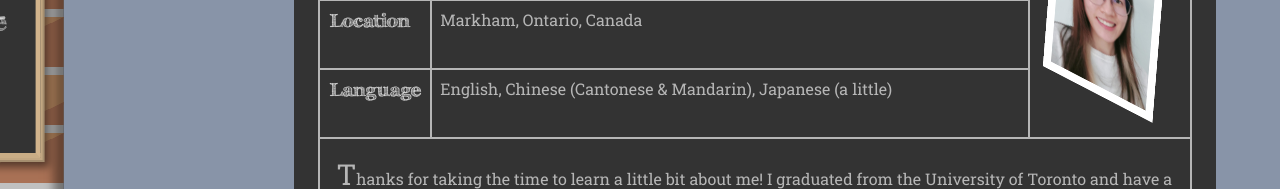
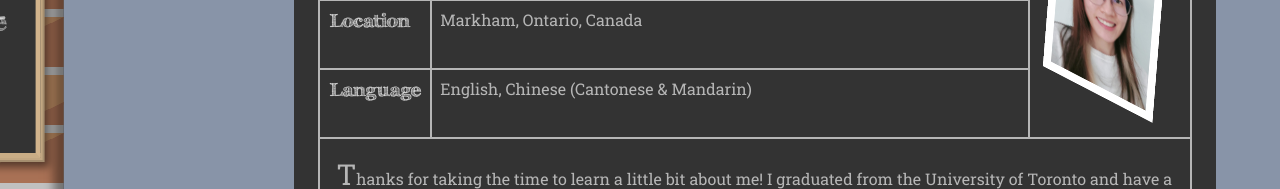
Before and after one commit to ritatanght/portfolio-frontend, a React (Create React App) app: page /about in a window 1280 px wide. Shown: the part 285-474 px from the top of the page. Built offline with nearby package versions, Linux system fonts and the light colour scheme; a web font is replaced by a local one.

Commit message:
Update to have photo to be randomly rendered

```diff
--- a/src/Components/About/index.js
+++ b/src/Components/About/index.js
@@ -1,6 +1,4 @@
-import "./about.scss";
-import photo from "../../assets/images/profile_pic.jpg";
-import { traits, tools } from "../../data";
+import "./about.scss";import { traits, tools, photos } from "../../data";
 
 const About = () => {
   const traitsElement = traits.map((trait) => <li key={trait}>{trait}</li>);
@@ -16,6 +14,8 @@ const About = () => {
       {tool.icon}
     </li>
   ));
+  // randomly show one of two photos
+  const photosSrc = Math.random() < 0.5 ? photos[0] : photos[1];
   return (
     <section className="about-page">
       <h2 className="text-center">About Me</h2>
@@ -26,12 +26,10 @@ const About = () => {
           <h3 className="heading">Location</h3>
           <span>Markham, Ontario, Canada</span>
           <h3 className="heading">Language</h3>
-          <span>
-            English, Chinese (Cantonese & Mandarin), Japanese (a little)
-          </span>
+          <span>English, Chinese (Cantonese & Mandarin)</span>
         </div>
         <div className="photo-container">
-          <img className="photo" src={photo} alt="Rita Tang smiling" />
+          <img className="photo" src={photosSrc} alt="Rita Tang smiling" />
         </div>
         <div className="content__paragraphs-container">
           <p>
```
